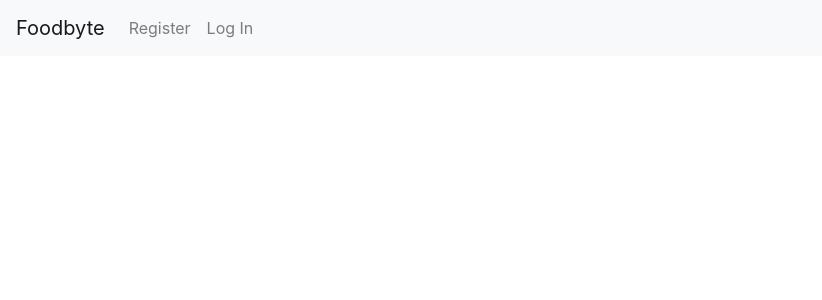
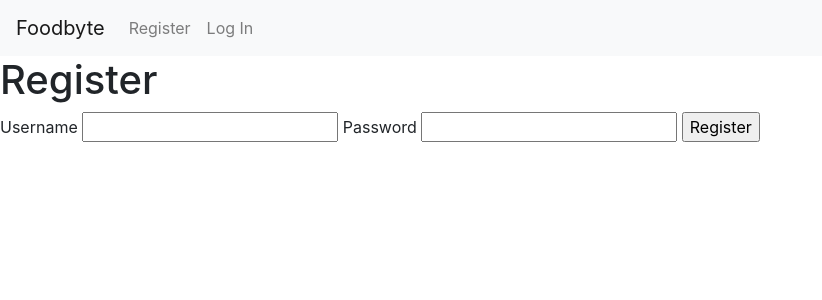
Before and after one commit to azraelgnosis/food-byte, a Flask app: page /auth/register in a window 1280 px wide. Shown: the top 300 px of the page, without its empty margins (0-822 px from the left). Run offline with Flask 2, Linux system fonts and the light colour scheme; some libraries are stand-ins or nearby versions.

Commit message:
Fill in 'register' view

```diff
--- a/foodbyte/templates/auth/register.html
+++ b/foodbyte/templates/auth/register.html
@@ -1 +1,17 @@
 {% extends 'base.html' %}
+
+{% block header %}
+    <h1>{% block title %}Register{% endblock title %}</h1>
+{% endblock header %}
+
+{% block content %}
+    <form method="post">
+        <label for="username">Username</label>
+        <input name="username" id="username" required>
+
+        <label for="password" >Password</label>
+        <input type="password" name="password" id="password" required>
+
+        <input type="submit" value="Register">
+    </form>
+{% endblock content %}
```
